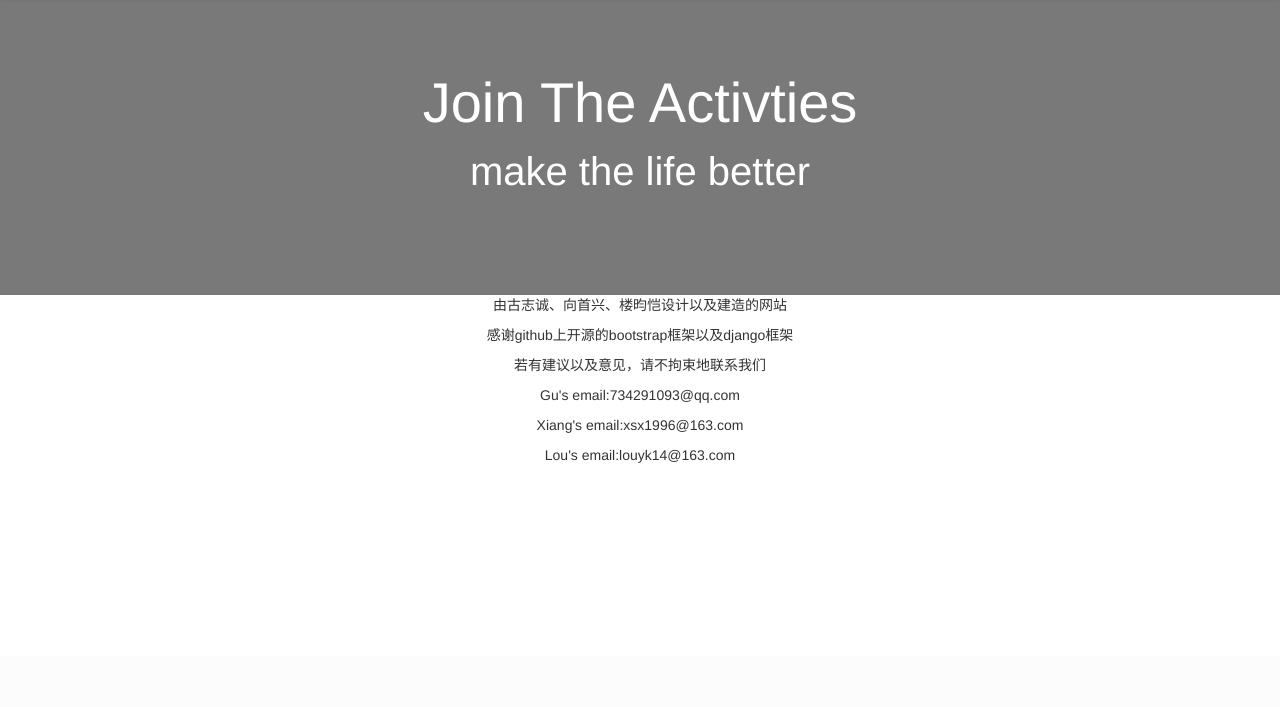
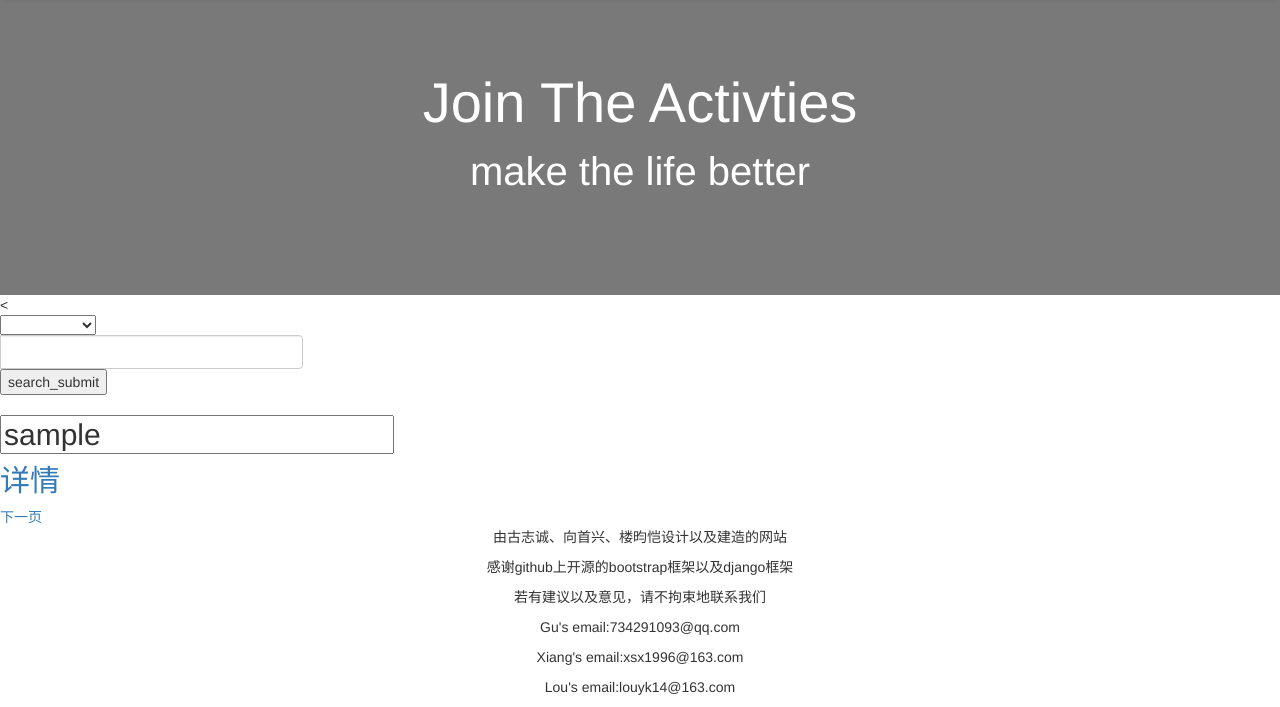
Before and after one commit to Louyk14/LinkAct, a Django app: template LinkAct/templates/LinkAct/linker_page.html in a window 1280 px wide. Shown: the part 144-851 px from the top of the page. Before the commit the page ends 607 px from the top, so only its background shows below. Run offline with Django 3.2, Linux system fonts and the light colour scheme; the template is opened without the code that fills it: most values are stand-ins (such as "Sample title", 1, 10 or a date in 2020); some libraries are stand-ins or nearby versions.

Commit message:
Update linker_page.html

```diff
--- a/LinkAct/templates/LinkAct/linker_page.html
+++ b/LinkAct/templates/LinkAct/linker_page.html
@@ -18,7 +18,13 @@
 		{% load staticfiles %}
 		<link rel="stylesheet" type="text/css" href="{%static "css/navigation.css" %}">
 
+		<script src="http://code.jquery.com/jquery-1.4.3.min.js"></script>
 
+		<script type="text/javascript">
+			$(document).ready(function(){
+			  $('.combobox').combobox();
+			});
+		</script>
 	</head>
 	<body margin='0px'>
 		<nav class="navbar navbar-default">
@@ -104,6 +110,32 @@
 			<p id="title">Join The Activties</p>
 			<p id="subtitle">make the life better</p>
 		</div>
+
+		<<form method="POST" enctype="multipart/form-data">
+		    <div class="input-group">
+		        <select class="combobox" name="search_class">
+		            <option></option>
+		            <option value="nickname">昵称</option>
+		            <option value="CT">Connecticut</option>
+		            <option value="NY">New York</option>
+		            <option value="MD">Maryland</option>
+		            <option value="VA">Virginia</option>
+		        </select>
+		        <input name="search_content" type="text" class="form-control">
+		    </div><!-- /input-group -->
+		    <input type="submit" name="submit" value="search_submit">
+		</form>
+		{% for r in result %}
+		    <h2>
+		      <p>
+		        <input type='text' value={{r.nickname}} >
+		      </p>
+		       <a href="../show_person_msg/?id={{ r.user.id }}&last_page={{ current_url }}">详情</a>
+		    </h2>
+		{% endfor %}
+
+		<a href="{{ next_page_url }}">下一页</a>
+
 		<footer class="bs-docs-footer" role="contentinfo">
 			<div class='container' id='copy_right'>
 				<p>由古志诚、向首兴、楼昀恺设计以及建造的网站</p>
```
